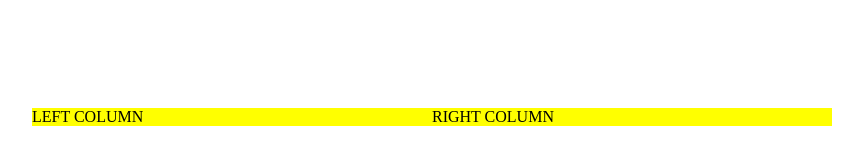
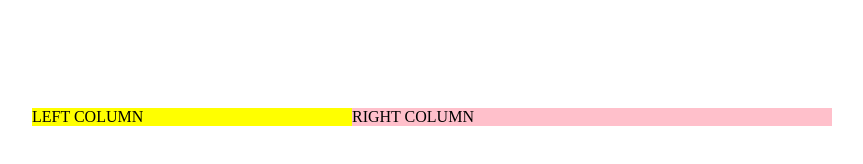
Before and after one commit to VirdzinijaG/4-sign-up, a plain HTML site: page index.html in a window 1280 px wide. Shown: the whole page, without its empty margins (208-1071 px from the left). Drawn offline with Linux system fonts and the light colour scheme.

Commit message:
First classes

```diff
--- a/css/main.css
+++ b/css/main.css
@@ -8,7 +8,12 @@ margin-top: 100px;
 margin-left: calc(50% - 400px);
 }
 div{
-    width: 50%;
+    width: 40%;
     float: left;
 background-color: yellow;
 }
+div:last-of-type{
+    width: 60%;
+    float: left;
+    background-color: pink;
+}
--- a/index.html
+++ b/index.html
@@ -11,10 +11,10 @@
 
 <body>
     <main>
-        <div>
+        <div class="left-column">
             LEFT COLUMN
         </div>
-        <div>
+        <div class="right-column">
             RIGHT COLUMN
         </div>
 
```
